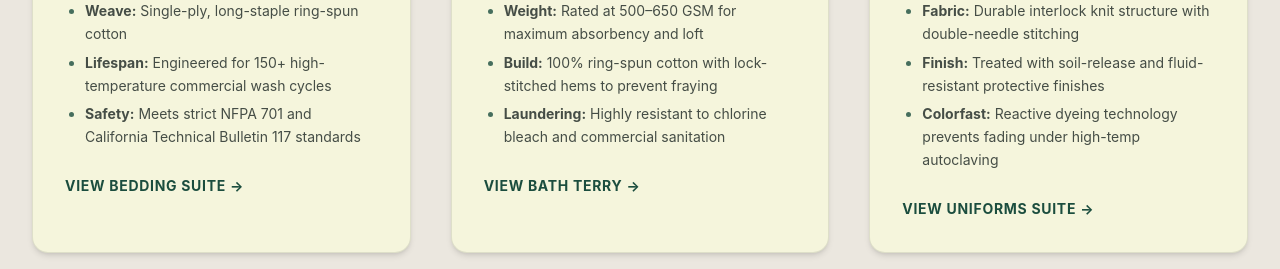
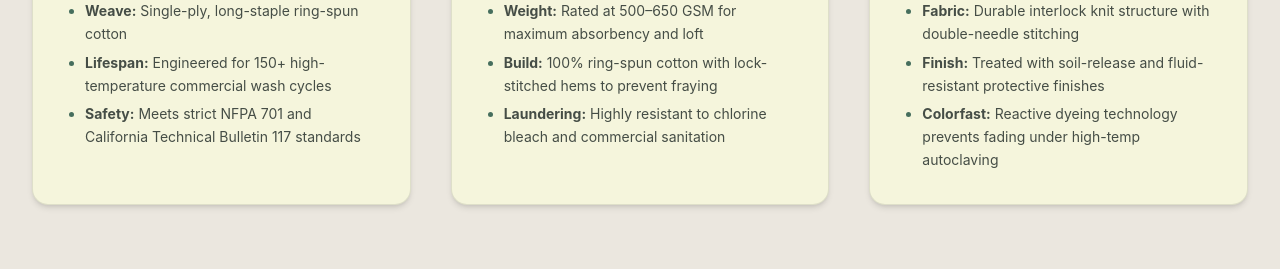
Before and after one commit to numBerNiko/Trendsetter-dev, a React (Vite) app: page /home in a window 1280 px wide. Shown: the part 3372-3641 px from the top of the page. Built offline with nearby package versions, Linux system fonts and the light colour scheme.

Commit message:
feat: clean up product showcase section on Home page

```diff
--- a/src/pages/HomePage.jsx
+++ b/src/pages/HomePage.jsx
@@ -273,12 +273,11 @@ export default function HomePage() {
               </div>
               <div className="p-8 text-left">
                 <h3 className="text-xl font-bold uppercase tracking-wider text-slate mb-3">INSTITUTIONAL BEDDING (T-180 & T-250)</h3>
-                <ul className="opacity-80 text-sm mb-6 leading-relaxed text-slate space-y-1.5 list-disc pl-5 marker:text-[var(--theme-color)]">
+                <ul className="opacity-80 text-sm leading-relaxed text-slate space-y-1.5 list-disc pl-5 marker:text-[var(--theme-color)]">
                   <li><span className="font-bold">Weave:</span> Single-ply, long-staple ring-spun cotton</li>
                   <li><span className="font-bold">Lifespan:</span> Engineered for 150+ high-temperature commercial wash cycles</li>
                   <li><span className="font-bold">Safety:</span> Meets strict NFPA 701 and California Technical Bulletin 117 standards</li>
                 </ul>
-                <Link to="/products" className="font-bold text-sm tracking-wider uppercase inline-block hover:underline" style={{ color: region.theme.primaryBg }}>View Bedding Suite &rarr;</Link>
               </div>
             </div>
             <div className="bg-white rounded-2xl overflow-hidden shadow-md border border-slate/10 group hover:border-[var(--theme-color)] hover:shadow-xl transition-all duration-300">
@@ -287,12 +286,11 @@ export default function HomePage() {
               </div>
               <div className="p-8 text-left">
                 <h3 className="text-xl font-bold uppercase tracking-wider text-slate mb-3">HYGIENE & BATH TERRY (500-650 GSM)</h3>
-                <ul className="opacity-80 text-sm mb-6 leading-relaxed text-slate space-y-1.5 list-disc pl-5 marker:text-[var(--theme-color)]">
+                <ul className="opacity-80 text-sm leading-relaxed text-slate space-y-1.5 list-disc pl-5 marker:text-[var(--theme-color)]">
                   <li><span className="font-bold">Weight:</span> Rated at 500–650 GSM for maximum absorbency and loft</li>
                   <li><span className="font-bold">Build:</span> 100% ring-spun cotton with lock-stitched hems to prevent fraying</li>
                   <li><span className="font-bold">Laundering:</span> Highly resistant to chlorine bleach and commercial sanitation</li>
                 </ul>
-                <Link to="/products" className="font-bold text-sm tracking-wider uppercase inline-block hover:underline" style={{ color: region.theme.primaryBg }}>View Bath Terry &rarr;</Link>
               </div>
             </div>
             <div className="bg-white rounded-2xl overflow-hidden shadow-md border border-slate/10 group hover:border-[var(--theme-color)] hover:shadow-xl transition-all duration-300">
@@ -301,12 +299,11 @@ export default function HomePage() {
               </div>
               <div className="p-8 text-left">
                 <h3 className="text-xl font-bold uppercase tracking-wider text-slate mb-3">STAFF UNIFORMS & CLINICAL SCRUBS</h3>
-                <ul className="opacity-80 text-sm mb-6 leading-relaxed text-slate space-y-1.5 list-disc pl-5 marker:text-[var(--theme-color)]">
+                <ul className="opacity-80 text-sm leading-relaxed text-slate space-y-1.5 list-disc pl-5 marker:text-[var(--theme-color)]">
                   <li><span className="font-bold">Fabric:</span> Durable interlock knit structure with double-needle stitching</li>
                   <li><span className="font-bold">Finish:</span> Treated with soil-release and fluid-resistant protective finishes</li>
                   <li><span className="font-bold">Colorfast:</span> Reactive dyeing technology prevents fading under high-temp autoclaving</li>
                 </ul>
-                <Link to="/products" className="font-bold text-sm tracking-wider uppercase inline-block hover:underline" style={{ color: region.theme.primaryBg }}>View Uniforms Suite &rarr;</Link>
               </div>
             </div>
           </div>
```
